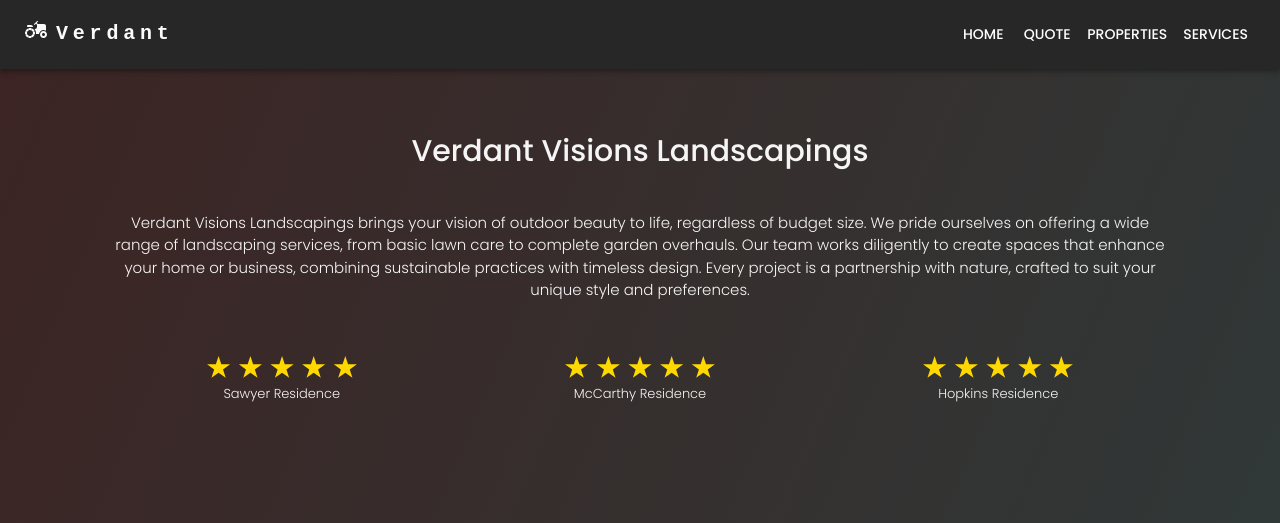
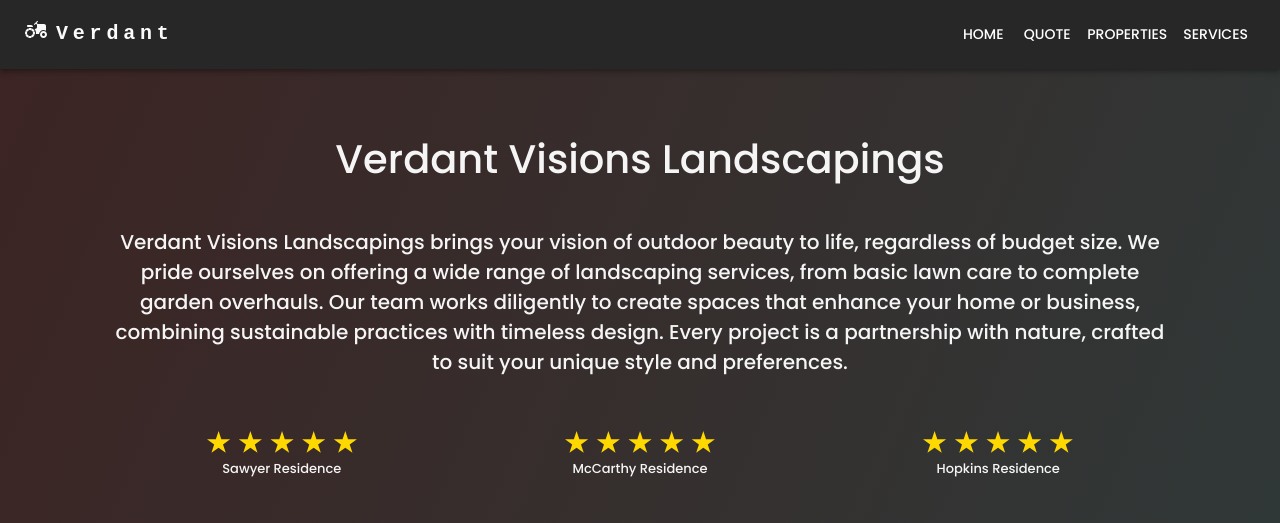
Before and after one commit to johnlundy94/landscape, a React (Create React App) app: page / in a window 1280 px wide. Shown: the top 523 px of the page. Built offline with nearby package versions, Linux system fonts and the light colour scheme.

Commit message:
Added slide animation to Hero

```diff
--- a/src/App.css
+++ b/src/App.css
@@ -13,7 +13,7 @@ h1 {
 
 p {
   font-family: "Poppins", sans-serif;
-  font-weight: 300;
+font-size: 20px;
   font-size: small;
   color: whitesmoke;
 }
--- a/src/styles/Hero.css
+++ b/src/styles/Hero.css
@@ -1,4 +1,16 @@
+@keyframes slideInFromLeft {
+    0% {
+        transform: translateX(-100%);
+        opacity: 0;
+    }
+    100% {
+        transform: translateX(0);
+        opacity: 1;
+    }
+}
+
 .hero-container {
+    animation: 1s ease-out 0s 1 slideInFromLeft;
     display: grid;
     gap: .5rem;
     grid-template-columns: repeat(3, 1fr);
@@ -8,7 +20,7 @@
   }
 
 .hero-title {
-    font-size: 30px;
+    font-size: 40px;
     grid-row: 1;
     grid-column: span 3;
     text-align: center;
@@ -17,7 +29,7 @@
 }
 
 .hero-text {
-    font-size: 15px;
+    font-size: 20px;
     grid-row: 2;
     grid-column: span 3;
     text-align: center;
```
Also changed, not shown: src/api/SlideComponent.js (+7 -5 lines).
